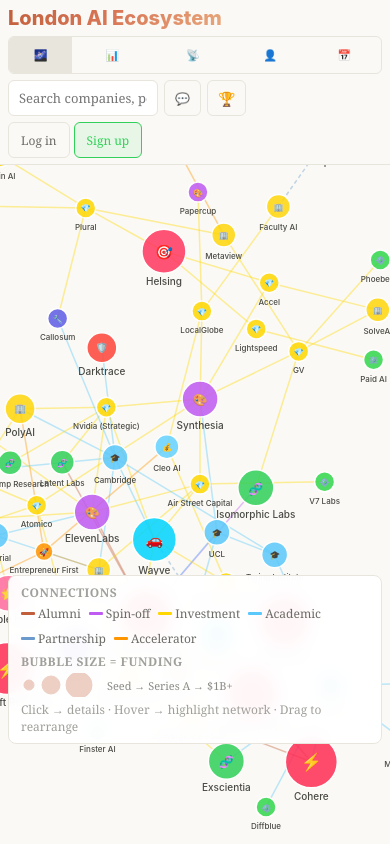
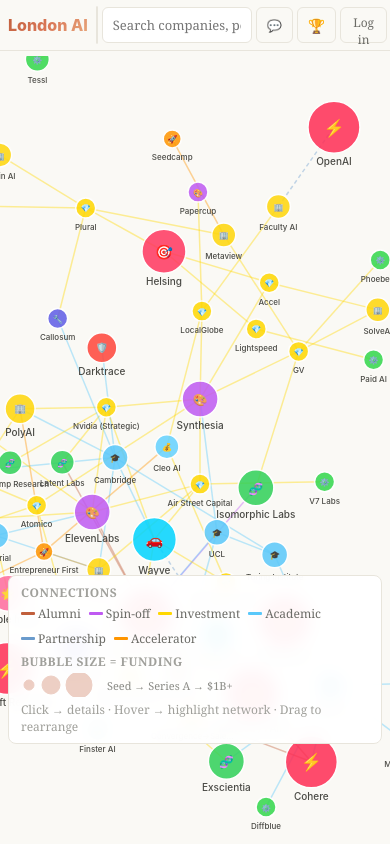
Before and after one commit to jxi5410/AI.LDN, a React (Vite) app: page / in a window 390 px wide. Built offline with nearby package versions, Linux system fonts and the light colour scheme.

Commit message:
fix mobile width overflow, add Trace founders (Cherkasov + Romanov) with social links

```diff
--- a/index.html
+++ b/index.html
@@ -7,7 +7,7 @@
     <meta name="description" content="Interactive constellation map of 110+ AI companies, labs, investors, and institutions in London's AI ecosystem" />
     <style>
       * { margin: 0; padding: 0; box-sizing: border-box; }
-      body { background: #141413; overflow: hidden; }
+      body { background: #141413; overflow: hidden; overflow-x: hidden; max-width: 100vw; }
     </style>
   </head>
   <body>
--- a/src/App.jsx
+++ b/src/App.jsx
@@ -508,14 +508,14 @@
 
   // ── RENDER ──────────────────────────────────────────────────────────
   return (
-    <div style={{ width: "100vw", height: "100vh", background: "#faf9f5", overflow: "hidden", fontFamily: "'Libre Baskerville',Georgia,serif", position: "relative", color: "#2d2d2a" }}>
+    <div style={{ width: "100%", height: "100vh", background: "#faf9f5", overflow: "hidden", fontFamily: "'Libre Baskerville',Georgia,serif", position: "relative", color: "#2d2d2a" }}>
       <link href="https://fonts.googleapis.com/css2?family=JetBrains+Mono:wght@300;400;500;600;700&family=Outfit:wght@300;400;500;600;700;800&display=swap" rel="stylesheet" />
       <style>{`@keyframes pulse{0%,100%{opacity:1}50%{opacity:0.3}}::-webkit-scrollbar{width:4px}::-webkit-scrollbar-thumb{background:#c5c3ba;border-radius:4px}input[type=range]{-webkit-appearance:none;background:transparent}input[type=range]::-webkit-slider-track{height:2px;background:#e8e5dc;border-radius:2px}input[type=range]::-webkit-slider-thumb{-webkit-appearance:none;width:8px;height:8px;border-radius:50%;background:#FF2D55;margin-top:-3px;cursor:pointer}`}</style>
 
       {/* ── HEADER ──────────────────────────────────────────────────── */}
-      <div style={{ position: "fixed", top: 0, left: 0, right: 0, padding: isMobile ? "6px 8px" : "10px 14px", background: "#faf9f5", borderBottom: "1px solid #e8e5dc", zIndex: 1000, display: "flex", alignItems: "center", gap: isMobile ? 6 : 10, flexWrap: "wrap" }}>
+      <div style={{ position: "fixed", top: 0, left: 0, right: 0, padding: isMobile ? "6px 8px" : "10px 14px", background: "#faf9f5", borderBottom: "1px solid #e8e5dc", zIndex: 1000, display: "flex", alignItems: "center", gap: isMobile ? 4 : 10, overflowX: "auto", overflowY: "hidden", maxWidth: "100%" }}>
         <div style={{ flexShrink: 0, cursor: "pointer" }} onClick={() => { setPanel("graph"); setSel(null); }}>
-          <h1 style={{ margin: 0, fontSize: isMobile ? 20 : 30, fontFamily: "'Inter',sans-serif", fontWeight: 800, background: "linear-gradient(135deg,#C15F3C,#d97757,#e8a87c)", WebkitBackgroundClip: "text", WebkitTextFillColor: "transparent" }}>London AI Ecosystem</h1>
+          <h1 style={{ margin: 0, fontSize: isMobile ? 16 : 30, fontFamily: "'Inter',sans-serif", fontWeight: 800, background: "linear-gradient(135deg,#C15F3C,#d97757,#e8a87c)", WebkitBackgroundClip: "text", WebkitTextFillColor: "transparent", whiteSpace: "nowrap" }}>London AI</h1>
           {!isMobile && <p style={{ margin: 0, fontSize: 13, color: "#a0a09b" }}>
             {companies.filter(c => !["investor", "academic", "accelerator"].includes(c.cat)).length} companies · {edges.length} connections{mn > 0 ? ` · ${mn} tracked` : ""}
           </p>}
--- a/src/data.js
+++ b/src/data.js
@@ -172,6 +172,8 @@
   "Joelle Pineau":{role:"Chief AI Officer, Cohere (ex-Meta FAIR VP)",tw:"https://x.com/jpineau_",li:null,co:["cohere"],pods:[]},
   "Azeem Azhar":{role:"Founder, Exponential View · AI analyst",tw:"https://x.com/azaboreal",li:"https://linkedin.com/in/azeem/",co:[],pods:[]},
   "Danyal Akarca":{role:"Co-founder & CEO, Callosum (Cambridge neuroscience PhD, Schmidt Fellow)",tw:"https://x.com/DanAkarca",li:null,co:["callosum"],pods:[]},
+  "Tim Cherkasov":{role:"Co-founder & CEO, Trace (YC S25, ex-Copper)",tw:"https://x.com/timcherkasov",li:"https://linkedin.com/in/timcherkasov/",co:["trace"],pods:[]},
+  "Artur Romanov":{role:"Co-founder & CTO, Trace (YC S25, ex-Deliveroo)",tw:null,li:"https://linkedin.com/in/artur-romanov/",co:["trace"],pods:[]},
   // ── INVESTOR PEOPLE ──
   "Nathan Benaich":{role:"Founder & GP, Air Street Capital · State of AI Report",tw:"https://x.com/nathanbenaich",li:"https://linkedin.com/in/nathanbenaich/",co:["air-street"],pods:[
     {label:"20VC — State of AI 2025",url:"https://www.youtube.com/watch?v=IxMp4QBQLYE"},
@@ -421,7 +423,7 @@
   {id:"nscale",name:"Nscale",s:"Nscale",cat:"hardware",yr:2021,emp:"Growing",fund:"$2B+",fn:2000,val:"$14.6B",founders:"Josh Payne (CEO & Founder)",focus:"AI infrastructure hyperscaler · GPU compute · data centres · training & inference at scale",ethos:"Engine of superintelligence",hq:"London (Loughton DC) + Norway + US",kp:"Josh Payne (CEO), Sheryl Sandberg (Board), Nick Clegg (Board)",ms:"$2B Series C (Mar 2026, largest in European history) · Led by Aker ASA & 8090 Industries · Investors: Citadel, Dell, Jane Street, Lenovo, Nokia, NVIDIA, Point72 · JPM & Goldman placement agents",jobs:"https://www.nscale.com/careers"},
   {id:"isembard",name:"Isembard",s:"Isembard",cat:"defence",yr:2025,emp:"Growing",fund:"$50M",fn:50,val:"Undisclosed",founders:"Alexander Fitzgerald (CEO & Founder)",focus:"AI-powered precision manufacturing · MasonOS agentic factory OS · aerospace & defence components · franchise model",ethos:"Forge industrial acceleration",hq:"UK + expanding to Germany, France, Ukraine",kp:"Alexander Fitzgerald (CEO)",ms:"$50M Series A (Mar 2026) · Led by Union Square Ventures · IQ Capital, Notion Capital, Tamarack Global, CIV · Angels: Alex Bouaziz (Deel), Andrei Danescu (Dexory), Matt Briers (ex-Wise CFO) · 25 factories planned by end 2026",jobs:"https://www.isembard.com/careers"},
   {id:"callosum",name:"Callosum",s:"Callosum",cat:"hardware",yr:2024,emp:"Early",fund:"$10.25M",fn:10,val:"Undisclosed",founders:"Danyal Akarca & Jascha Achterberg (Cambridge neuroscience PhDs)",focus:"Multi-chip AI orchestration · heterogeneous inference across NVIDIA, AMD, AWS Trainium, Cerebras, SambaNova · sovereign compute",ethos:"Intelligence is heterogeneous",hq:"London",kp:"Danyal Akarca (CEO), Jascha Achterberg (CTO)",ms:"$10.25M Seed (Feb 2026, Plural) · ARIA UK gov research funding · Scaling Inference Lab · 2x accuracy, 7x speed, 4x cost reduction",jobs:"https://www.callosum.com/join-us"},
-  {id:"trace",name:"Trace",s:"Trace",cat:"enterprise",yr:2025,emp:"Early",fund:"$3M",fn:3,val:"Undisclosed",founders:"Tim Cherkasov",focus:"AI agent workflow orchestration · maps corporate knowledge graphs so agents have context to scale",ethos:"The manager for AI interns",hq:"London",kp:"Tim Cherkasov (CEO)",ms:"$3M Seed (Feb 2026) · Y Combinator S25 · Zeno Ventures, Goodwater Capital",jobs:"https://www.trace.so/"},
+  {id:"trace",name:"Trace",s:"Trace",cat:"enterprise",yr:2025,emp:"Early",fund:"$3M",fn:3,val:"Undisclosed",founders:"Tim Cherkasov (CEO, ex-Copper) & Artur Romanov (CTO, ex-Deliveroo)",focus:"AI agent workflow orchestration · maps corporate knowledge graphs so agents have context to scale",ethos:"The manager for AI interns",hq:"London",kp:"Tim Cherkasov (CEO), Artur Romanov (CTO)",ms:"$3M Seed (Feb 2026) · Y Combinator S25 · Zeno Ventures, Goodwater Capital",jobs:"https://www.trace.so/"},
   {id:"finster",name:"Finster AI",s:"Finster",cat:"fintech",yr:2023,emp:"Growing",fund:"$15M",fn:15,val:"Undisclosed",founders:"Sid Jayakumar (ex-DeepMind 7yr)",focus:"AI-native financial intelligence · investment research · task automation for banks & asset managers",ethos:"Redefine financial intelligence",hq:"London + New York",kp:"Jayakumar (CEO), Chris Andrews (COO, ex-Morgan Stanley), Veeral Manek (ex-Revolut)",ms:"$15M A+Seed (FinTech Collective + Peak XV) · Oct 2025 · Tier 1 IB clients · Third Bridge/Preqin/MT Newswires partnerships",jobs:"https://job-boards.eu.greenhouse.io/finsterai"},
   {id:"physicsx",name:"PhysicsX",s:"PhysicsX",cat:"enterprise",yr:2023,emp:"150+",fund:"~$175M",fn:175,val:"~$1B",founders:"Tuluie, Corbo",focus:"Large Physics Models",ethos:"AI engineering",hq:"London",kp:"Tuluie (CEO)",ms:"$135M B '25 Atomico",jobs:"https://physicsx.com/careers"},
   {id:"conjecture",name:"Conjecture",s:"Conjecture",cat:"safety",yr:2021,emp:"~13",fund:"~$25M",fn:25,val:"Undisclosed",founders:"Leahy (EleutherAI)",focus:"Cognitive Emulation",ethos:"Safe before powerful",hq:"London",kp:"Leahy (CEO)",ms:"Karpathy/Collisons angels",jobs:"https://www.conjecture.dev/careers"},
```
